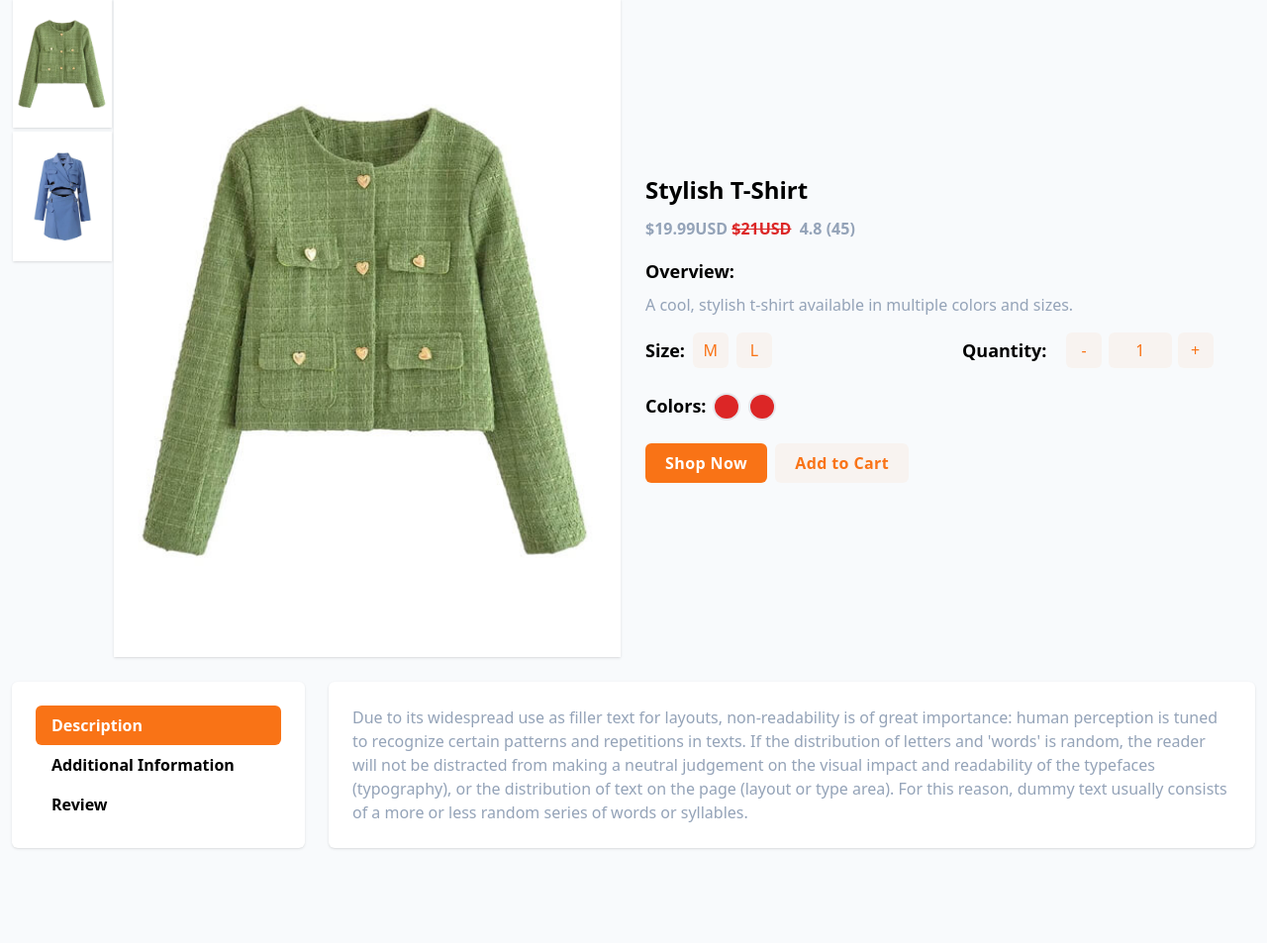
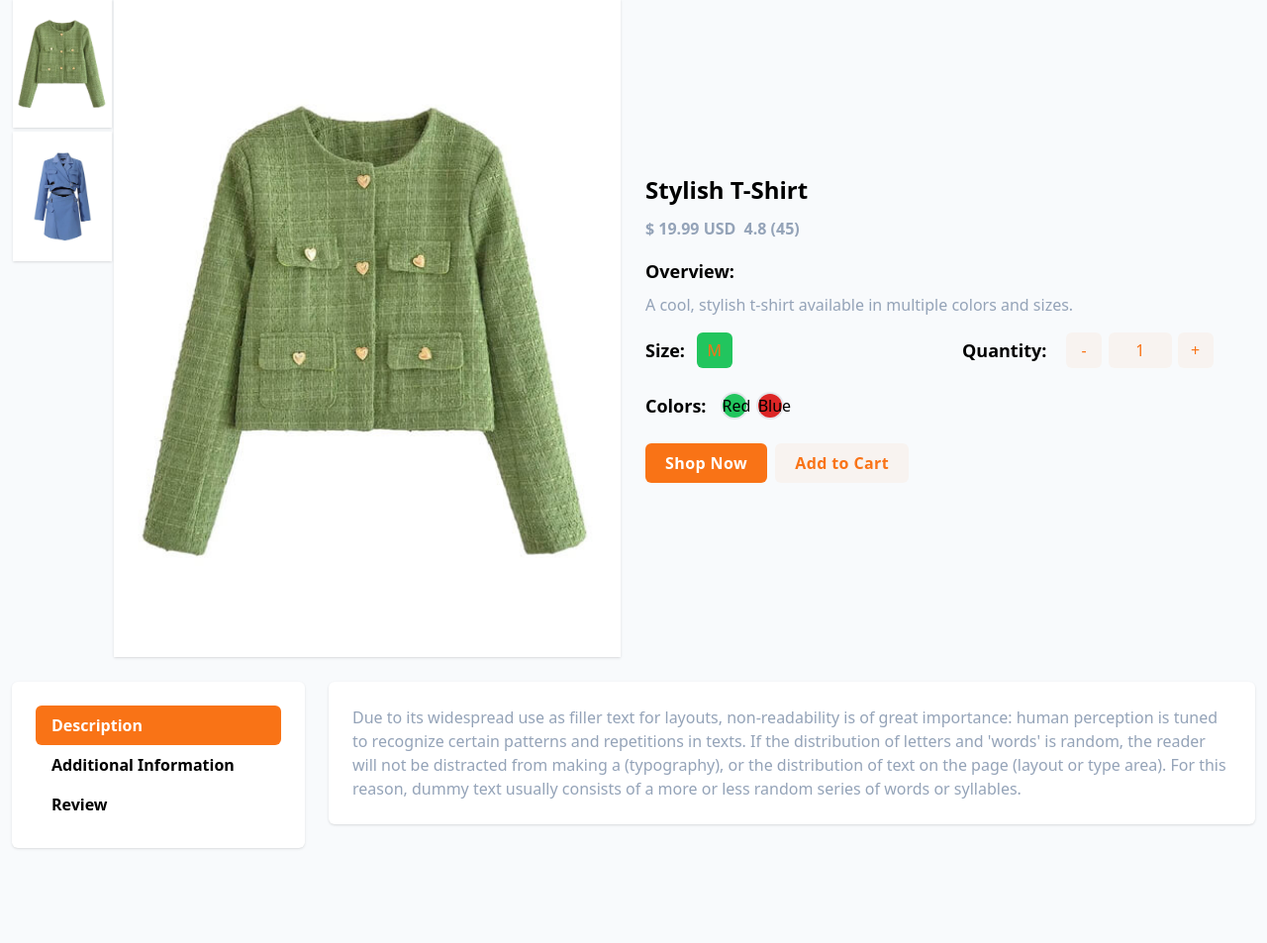
Before and after one commit to miahsbrain/flask-ecommerce, a Flask app: page /product_detail/1 in a window 1280 px wide. Shown: the part 523-1476 px from the top of the page at 99% size. Run offline with Flask 3, Linux system fonts and the light colour scheme; parts of the project's set-up code (start-up, migrations or seed data) failed here and were passed over; some libraries are stand-ins or nearby versions.

Commit message:
completed image switching functionality on color change and price switching functionality as well

```diff
--- a/project/app/static/app/css/style.css
+++ b/project/app/static/app/css/style.css
@@ -819,6 +819,10 @@ video {
   margin-top: 0.5rem;
 }
 
+.mt-20 {
+  margin-top: 5rem;
+}
+
 .mt-3 {
   margin-top: 0.75rem;
 }
@@ -837,10 +841,6 @@ video {
 
 .mt-8 {
   margin-top: 2rem;
-}
-
-.mt-20 {
-  margin-top: 5rem;
 }
 
 .line-clamp-1 {
@@ -1228,11 +1228,6 @@ video {
 .bg-gray-200 {
   --tw-bg-opacity: 1;
   background-color: rgb(229 231 235 / var(--tw-bg-opacity));
-}
-
-.bg-gray-300 {
-  --tw-bg-opacity: 1;
-  background-color: rgb(209 213 219 / var(--tw-bg-opacity));
 }
 
 .bg-gray-400 {
@@ -1985,6 +1980,10 @@ img {
   color: rgb(148 163 184 / 0.7);
 }
 
+.last-of-type\:mb-0:last-of-type {
+  margin-bottom: 0px;
+}
+
 .checked\:border-primary:checked {
   --tw-border-opacity: 1;
   border-color: rgb(56 163 165 / var(--tw-border-opacity));
@@ -2118,6 +2117,11 @@ img {
   box-shadow: var(--tw-ring-offset-shadow, 0 0 #0000), var(--tw-ring-shadow, 0 0 #0000), var(--tw-shadow);
 }
 
+.peer:checked ~ .peer-checked\:bg-green-500 {
+  --tw-bg-opacity: 1;
+  background-color: rgb(34 197 94 / var(--tw-bg-opacity));
+}
+
 .peer:focus ~ .peer-focus\:text-primary {
   --tw-text-opacity: 1;
   color: rgb(56 163 165 / var(--tw-text-opacity));
--- a/project/app/templates/app/product_detail.html
+++ b/project/app/templates/app/product_detail.html
@@ -24,7 +24,7 @@
     <!-- Detail -->
 
 
-    <section class="relative md:py-24 py-16" x-data="productDetail()">
+    <section class="relative md:py-24 py-16" x-data="productDetail()" x-init="init()">
         <div class="container relative px-3 mx-auto">
             <div class="grid md:grid-cols-2 grid-cols-1 gap-6 items-center">
                 <div class="">
@@ -51,7 +51,7 @@
                 </div>
                 <div class="sticky top-20">
                     <h5 class="text-2xl font-semibold">{{ product.name }}</h5>
-                    <div class="mt-2"><span class="text-slate-400 font-semibold me-1">${{ product.base_price }}USD
+                    <div class="mt-2"><span class="text-slate-400 font-semibold me-1" x-text="'$ '+price+' USD'">
                         <del class="text-red-600">$21USD</del></span>
                         <!-- Rating -->
                         <ul class="list-none inline-block text-orange-400">
@@ -79,28 +79,33 @@
                         <div class="flex items-center">
                             <h5 class="text-lg font-semibold me-2">Size:</h5>
                             <div class="space-x-1">
-                                {% for variation in product.variations %}
-                                    <div class="size-9 inline-flex items-center justify-center tracking-wide align-middle text-base text-center rounded-md bg-orange-500/5 hover:bg-orange-500 text-orange-500 hover:text-white" href="">{{ variation.size }}</div>
-                                {% endfor %}
-                                <!-- <a class="size-9 inline-flex items-center justify-center tracking-wide align-middle text-base text-center rounded-md bg-orange-500/5 hover:bg-orange-500 text-orange-500 hover:text-white" href="">M</a>
-                                <a class="size-9 inline-flex items-center justify-center tracking-wide align-middle text-base text-center rounded-md bg-orange-500/5 hover:bg-orange-500 text-orange-500 hover:text-white" href="">L</a>
-                                <a class="size-9 inline-flex items-center justify-center tracking-wide align-middle text-base text-center rounded-md bg-orange-500/5 hover:bg-orange-500 text-orange-500 hover:text-white" href="">XL</a> -->
+                                <!-- Color Filter with Radio Buttons -->
+                                <template x-for="size in uniqueSizes" :key="size">
+                                    <label class="radio-label">
+                                        <input type="radio" name="size" :value="size" @change="filterColors(size)" :checked="size === selectedSize" class="hidden peer">
+                                        <div class="size-9 inline-flex items-center justify-center tracking-wide align-middle text-base text-center rounded-md bg-orange-500/5 hover:bg-orange-500 text-orange-500 hover:text-white peer-checked:bg-green-500" x-text="size"></div>
+                                    </label>
+                                </template>
                             </div>
                         </div>
                         <div class="flex items-center">
                             <h5 class="text-lg font-semibold me-2">Quantity:</h5>
-                            <div class="qty-icons ms-3 space-x-0.5">
-                                <button class="size-9 inline-flex items-center justify-center tracking-wide align-middle text-base text-center rounded-md bg-orange-500/5 hover:bg-orange-500 text-orange-500 hover:text-white minus" @click="quantity -= 1">-</button>
-                                <input min="0" name="quantity" type="number" :value="quantity" class="h-9 inline-flex items-center justify-center tracking-wide align-middle text-base text-center rounded-md bg-orange-500/5 hover:bg-orange-500 text-orange-500 hover:text-white pointer-events-none w-16 ps-4" value="quantity">
-                                <button class="size-9 inline-flex items-center justify-center tracking-wide align-middle text-base text-center rounded-md bg-orange-500/5 hover:bg-orange-500 text-orange-500 hover:text-white plus" @click="quantity += 1">+</button>
+                            <div class="ms-3 space-x-0.5">
+                                <button class="size-9 inline-flex items-center justify-center tracking-wide align-middle text-base text-center rounded-md bg-orange-500/5 hover:bg-orange-500 text-orange-500 hover:text-white minus" @click="updateQuantity('neg')">-</button>
+                                <input min="0" name="quantity" type="number" :value="selectedQuantity" class="size-9 inline-flex items-center justify-center tracking-wide align-middle text-base text-center rounded-md bg-orange-500/5 hover:bg-orange-500 text-orange-500 hover:text-white pointer-events-none w-16 ps-4">
+                                <button class="size-9 inline-flex items-center justify-center tracking-wide align-middle text-base text-center rounded-md bg-orange-500/5 hover:bg-orange-500 text-orange-500 hover:text-white plus" @click="updateQuantity('pos')">+</button>
                             </div>
                         </div>
                         <div class="flex items-center">
                             <h5 class="text-lg font-semibold me-2">Colors:</h5>
                             <div class="space-x-2">
-                                {% for variation in product.variations %}
-                                    <div class="size-6 rounded-full ring-2 ring-gray-200 dark:ring-slate-800 bg-red-600 inline-flex align-middle" title="{{ variation.color }}" @click="changeCurrentImage('{{ variation.images[0] }}')"></div>
-                                {% endfor %}
+                                <!-- Color Filter with Radio Buttons (Not Filtered) -->
+                                <template x-for="color in uniqueColors" :key="color">
+                                    <label class="radio-label">
+                                        <input type="radio" name="color" :value="color" @change="filterSizes(color)" :checked="color === selectedColor" class="hidden peer">
+                                        <div class="size-6 rounded-full ring-2 ring-gray-200 dark:ring-slate-800 bg-red-600 inline-flex align-middle peer-checked:bg-green-500" x-text="color"></div>
+                                    </label>
+                                </template>
                             </div>
                         </div>
                     </div>
@@ -130,12 +135,8 @@
                 <div class="lg:col-span-9 md:col-span-7">
                     <div id="myTabContent" class="p-6 bg-white dark:bg-slate-900 shadow dark:shadow-gray-800 rounded-md">
                         <div>
-                            <p class="text-slate-400">Due to its widespread use as filler text for layouts, non-readability is
-                                of great importance: human perception is tuned to recognize certain patterns and repetitions in
-                                texts. If the distribution of letters and 'words' is random, the reader will not be distracted
-                                from making a neutral judgement on the visual impact and readability of the typefaces
-                                (typography), or the distribution of text on the page (layout or type area). For this reason,
-                                dummy text usually consists of a more or less random series of words or syllables.</p>
+                            <p class="text-slate-400">Due to its widespread use as filler text for layouts, non-readability is of great importance: human perception is tuned to recognize certain patterns and repetitions in texts. If the distribution of letters and 'words' is random, the reader will not be distracted from making a (typography), or the distribution of text on the page (layout or type area). For this reason, dummy text usually consists of a more or less random series of words or syllables.
+                            </p>
                         </div>
                     </div>
                 </div>
@@ -146,19 +147,81 @@
     </section>
 
 
+
 <script>
-    const product = {{ product | tojson | safe }}
-    console.log(product)
+    const product = {{ product | tojson | safe }};
+    console.log(product);
     function productDetail() {
         return {
             product: product,
             currentImage: product.variations[0].images[0],  // Default big image
-            quantity: 1,
+            selectedQuantity: parseInt(1),
+
+            selectedColor: product.variations[0].color,   // Default selected color
+            selectedSize: product.variations[0].size, // Default selected size
+            uniqueColors: [],    // Colors available (no filtering)
+            uniqueSizes: [],     // Sizes filtered by selected color
+            price: product.variations[0].price,
 
             changeCurrentImage(img) {
                 this.currentImage = img
+            },
+
+            updateQuantity(arg) {
+                if (arg == 'neg') {
+                    this.selectedQuantity = parseInt(Math.max(1, this.selectedQuantity - 1))
+                }
+                if (arg == 'pos') {
+                    this.selectedQuantity = parseInt(Math.min(10, this.selectedQuantity + 1))
+                }
+            },
+
+            init() {
+                this.uniqueColors = this.getUniqueColors();
+                this.filterSizes(this.selectedColor); // Filter sizes based on the default color
+            },
+
+            // Get all unique colors (No filtering required here)
+            getUniqueColors() {
+                return [...new Set(this.product.variations.map(v => v.color))];
+            },
+
+            // Get all unique sizes available for the current selected color
+            getUniqueSizes() {
+                const filtered = this.selectedColor
+                    ? this.product.variations.filter(v => v.color === this.selectedColor)
+                    : this.product.variations;
+                return [...new Set(filtered.map(v => v.size))];
+            },
+
+            // Filter sizes when a color is selected
+            filterSizes(color) {
+                this.selectedColor = color;
+                this.uniqueSizes = this.getUniqueSizes();
+
+                // Reset size if it's not in the new filtered list
+                if (!this.uniqueSizes.includes(this.selectedSize)) {
+                    this.selectedSize = this.uniqueSizes[0]; // Set the first available size if current one is not valid
+                }
+
+                this.updateImage();
+            },
+
+            // Filter colors when a size is selected (No actual filtering, but just handling change)
+            filterColors(size) {
+                this.selectedSize = size;
+            },
+
+            // Update the image based on the selected color and size
+            updateImage() {
+                const variation = this.product.variations.find(v => v.color === this.selectedColor && v.size === this.selectedSize);
+                if (variation) {
+                    this.currentImage = variation.images[0];
+                    this.price = variation.price
+                }
             }
-        }
+
+        };
     }
 </script>
 </section>
```
